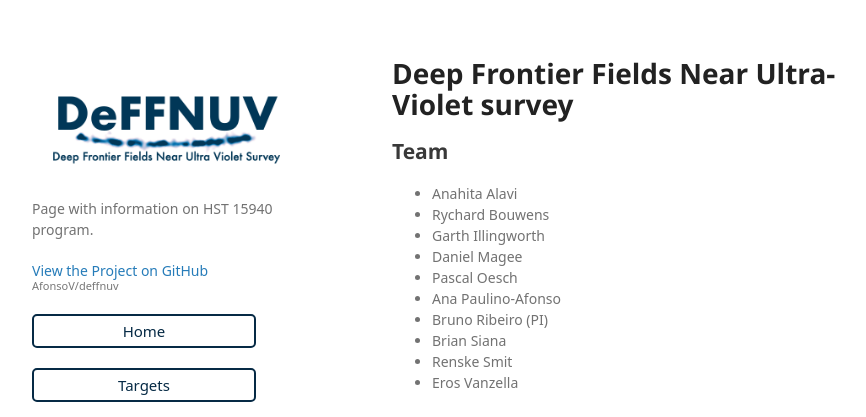
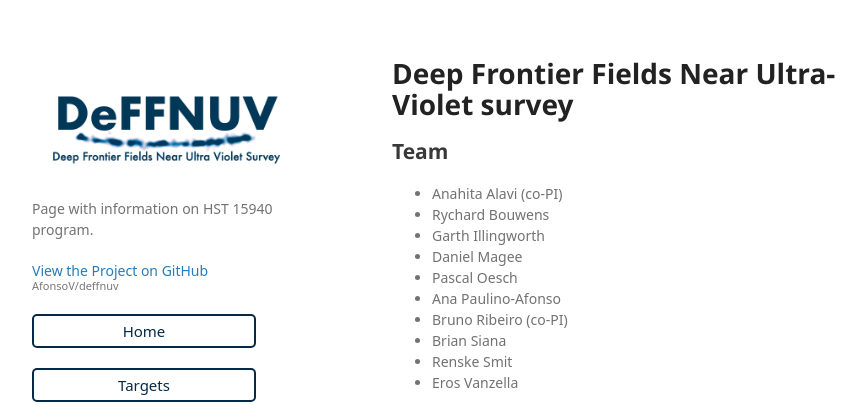
Before and after one commit to AfonsoV/deffnuv, a Jekyll site: the page built from team.md, in a window 1280 px wide. Shown: the top 417 px of the page, without its empty margins (178-1044 px from the left). Built offline with Jekyll 4.4.1, drawn with Linux system fonts in a browser that asks for light colours; some web fonts are replaced; our own code applies the rules of GitHub Pages for plain Markdown files.

```diff
--- a/team.md
+++ b/team.md
@@ -2,13 +2,13 @@
 
 ## Team
 
-- Anahita Alavi
+- Anahita Alavi (co-PI)
 - Rychard Bouwens
 - Garth Illingworth
 - Daniel Magee
 - Pascal Oesch
 - Ana Paulino-Afonso
-- Bruno Ribeiro (PI)
+- Bruno Ribeiro (co-PI)
 - Brian Siana
 - Renske Smit
 - Eros Vanzella
```
